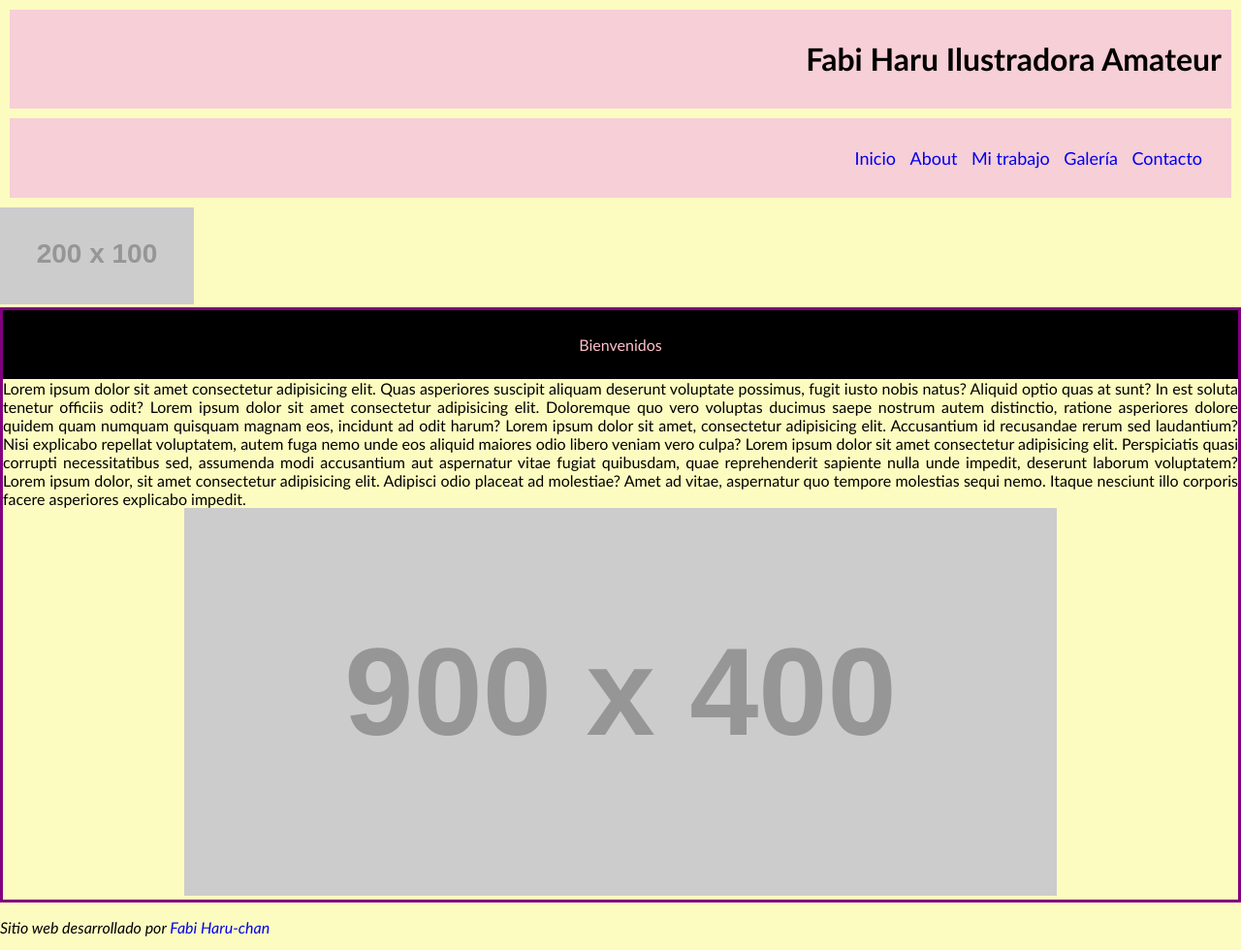
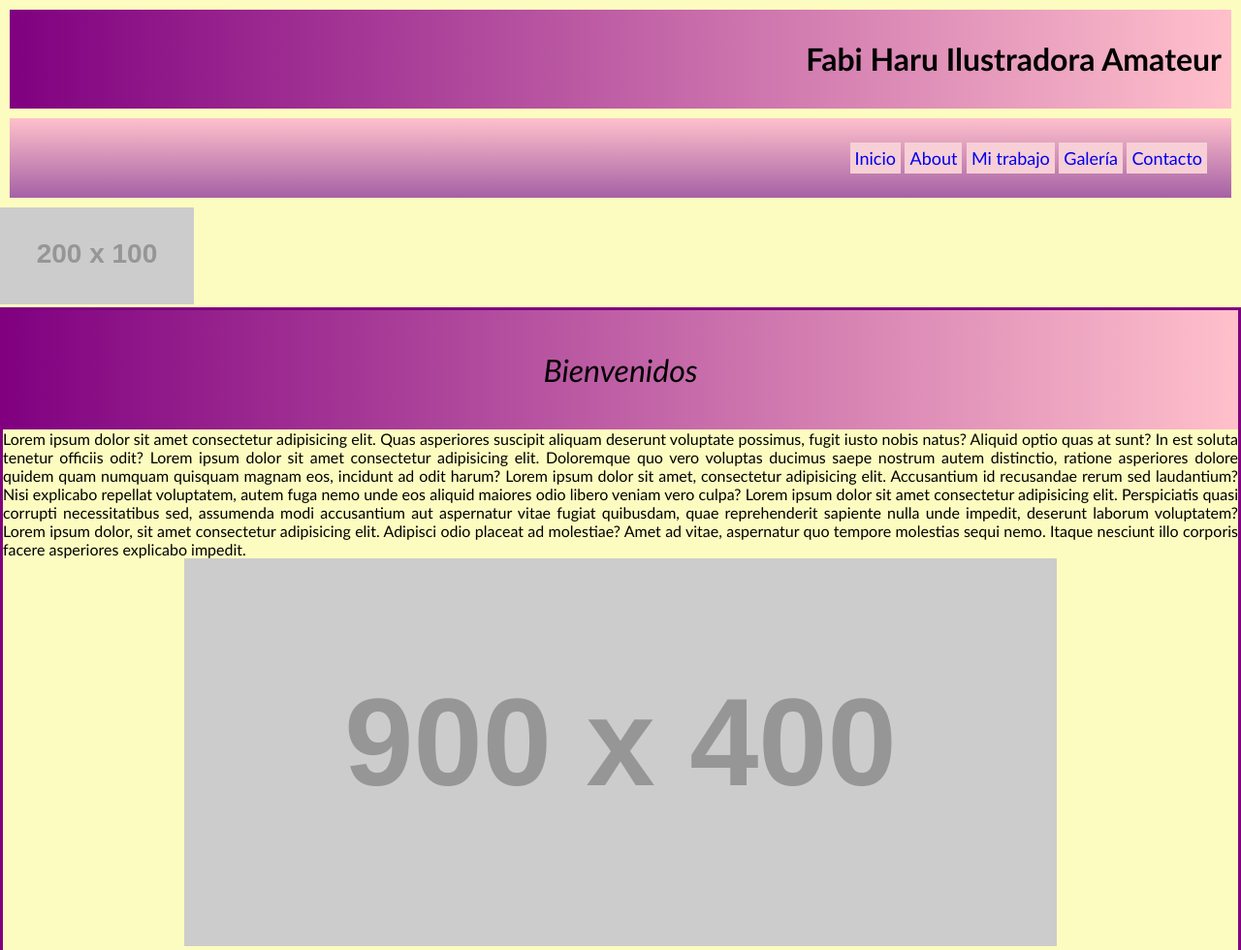
Before and after one commit to FabiHaru/mi_repositorio_coder, a plain HTML site: page index.html in a window 1280 px wide. Shown: the top 980 px of the page at 97% size. Drawn offline with Linux system fonts and the light colour scheme.

Commit message:
style modifications in branch develop

```diff
--- a/css/style.css
+++ b/css/style.css
@@ -1,7 +1,7 @@
 /* INDEX */
 header{
     display: flex;
-    background-color: rgb(247, 207, 214);
+    background-image: linear-gradient(to right, purple, pink);
     font-family: 'Gill Sans', 'Gill Sans MT', Calibri, 'Trebuchet MS', sans-serif;
     padding: 10px;
     margin: 10px;
@@ -20,16 +20,13 @@ nav{
     top: 0;
     margin: 10px;
     padding: 10px;
+    /*transition: height 10s;*/
 }
 
 nav ul{
     display: inline-block;
     margin: 5px;
     padding: 10px;
-}
-
-nav a.active{
-    background-color: rgb(250, 162, 177);
 }
 
 li{
@@ -42,6 +39,8 @@ li{
 
 li a:hover{
     background-color: rgb(250, 162, 177);
+    height: 50px;
+    font-size: x-large;
 }
 
 .menu{
@@ -49,6 +48,7 @@ li a:hover{
     justify-content: flex-end;
     position: sticky;
     font-size: large;
+    background-image: linear-gradient(pink,rgb(165, 97, 165));
 }
 
 body{
@@ -65,14 +65,16 @@ body{
 .bienvenida{
     text-align: justify;
     padding: 10px;
-    background-color: black;
+    background-image: linear-gradient(to right, purple, pink);
     color: white;
     font-family: 'Gill Sans', 'Gill Sans MT', Calibri, 'Trebuchet MS', sans-serif;
     text-align: center;
+    font-style: italic;
+    font-size:xx-large;
 }
 
 .principal p{
-    color: pink;
+    color: black;
 }
 
 .presentacion{
```
